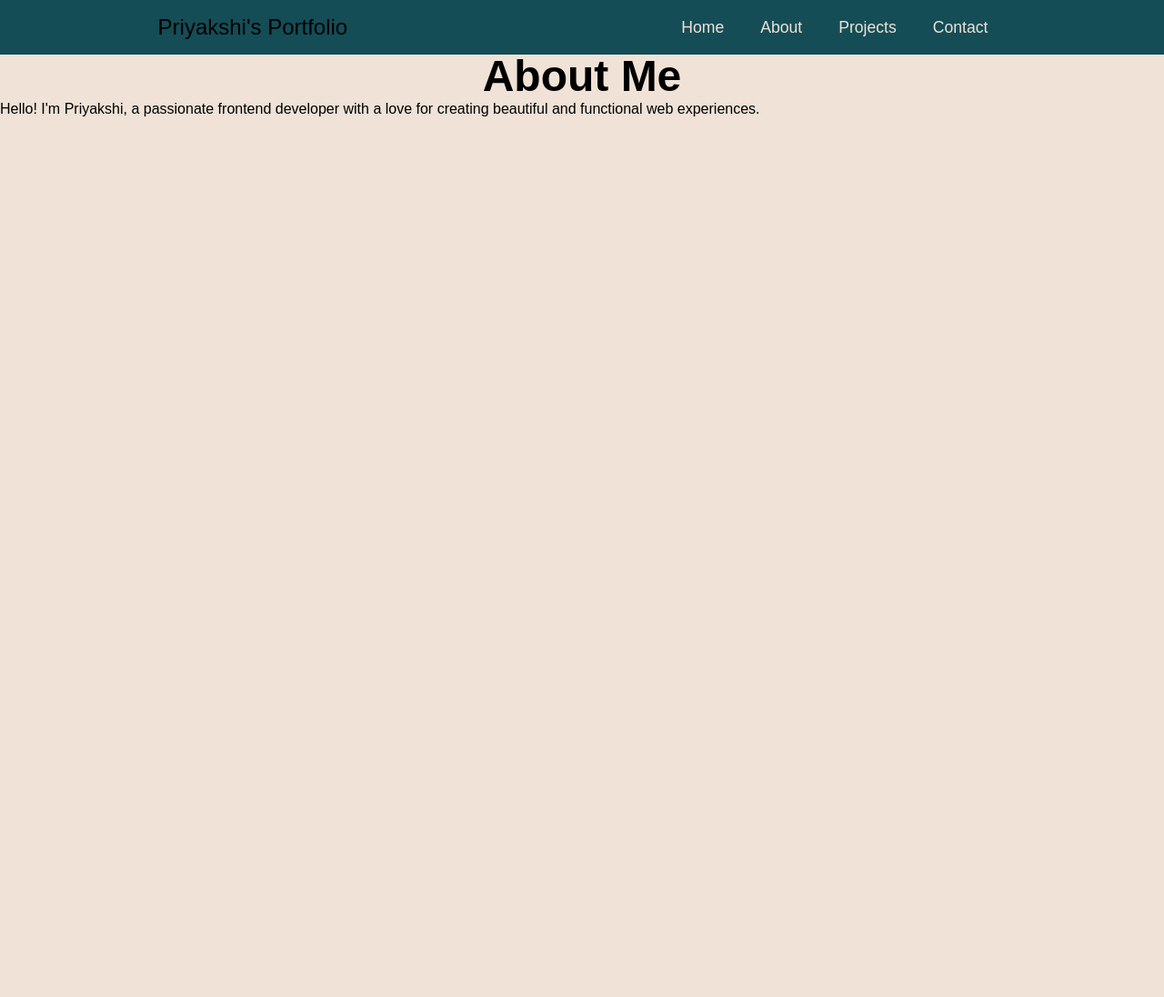
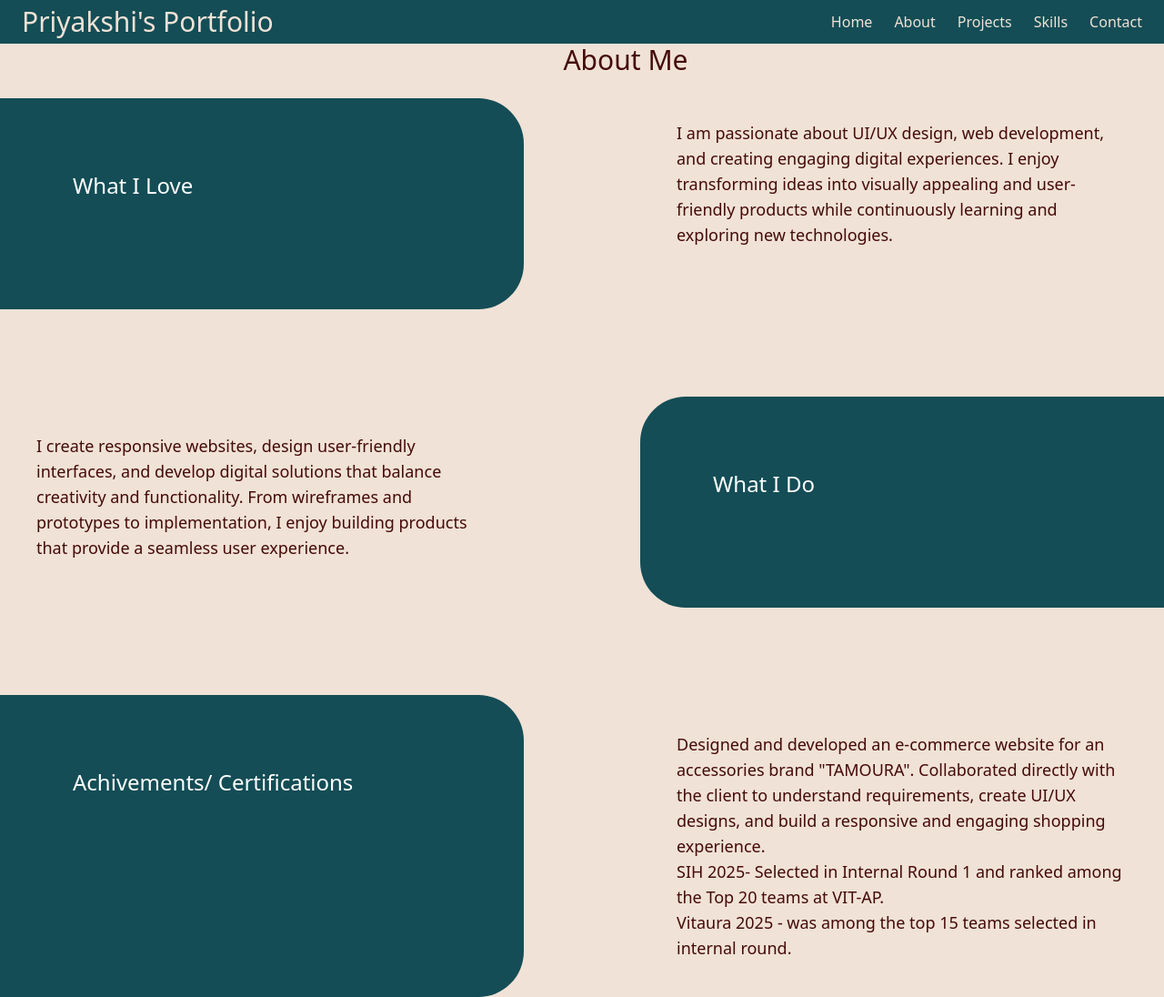
Before and after one commit to priyakshisonowal555/priyakshi-portfolio, a website: page about.html in a window 1280 px wide. Shown: the whole page at 91% size. Before the commit the page ends 800 px from the top, so only its background shows below. Drawn offline with nearby package versions, Linux system fonts and the light colour scheme.

Commit message:
made the about page

```diff
--- a/about.html
+++ b/about.html
@@ -4,28 +4,43 @@
         <meta charset="UTF-8">
         <meta name="viewport" content="width=device-width, initial-scale=1.0">
         <title>About Me</title>
-    <link rel="stylesheet" href="style.css">
-    <link rel="stylesheet" href="output.css">
+        <script src="https://cdn.tailwindcss.com"></script>
     </head>
-<body>
-    <nav>
-        <div class = "left">Priyakshi's Portfolio</div>
-        <div class = "right" >
-            <ul>
+    <body class="bg-[#f0e2d6]">
+        <nav class="flex items-center justify-between px-6 h-12 bg-[#144d56]">
+            <div class="font-medium text-3xl text-[#f0e2d6]">Priyakshi's Portfolio</div>
+            <div class="text-[#f0e2d6]">
+                <ul class="list-none flex justify-around gap-6">
                     <li><a href="index.html">Home</a></li>
                     <li><a href="about.html">About</a></li>
                     <li><a href="projects.html">Projects</a></li>
+                    <li><a href="skill.html">Skills</a></li>
                     <li><a href="contact.html">Contact</a></li>
                 </ul>
             </div>
         </nav>
+        <h1 class="text-red-950 text-3xl flex justify-around pl-24">About Me</h1>
+        <br><div class="grid grid-cols-2 gap-y-24 gap-x-32">
+            <div class="bg-[#144D56] py-10 rounded-r-[50px] px-10">
+                <h1 class="text-white text-2xl mb-10 py-10 px-10">What I Love</h1>
 
-    <main class="about">
-        <section class="about-section">
-            <h2 class="text-5xl font-bold text-center">About Me</h2>
-            <p>Hello! I'm Priyakshi, a passionate frontend developer with a love for creating beautiful and functional web experiences.</p>
-            <!-- Add more content about yourself here -->
-        </section>
-    </main>
+            </div>
+            <div>
+                <br><p class="text-red-950 text-lg px-10 flex justify-between">I am passionate about UI/UX design, web development, and creating engaging digital experiences. I enjoy transforming ideas into visually appealing and user-friendly products while continuously learning and exploring new technologies.</p>
+            </div>
+            <div>
+                <p class="text-red-950 text-lg py-10 px-10">I create responsive websites, design user-friendly interfaces, and develop digital solutions that balance creativity and functionality. From wireframes and prototypes to implementation, I enjoy building products that provide a seamless user experience.</p>
+            </div>
+            <div class="bg-[#144d56] py-10 rounded-l-[50px] px-10">
+                <h1 class="text-white text-2xl mb-10 py-10 px-10">What I Do</h1>
+            </div>
+            <div class="bg-[#144d56] py-10 px-10 rounded-r-[50px]">
+                <h1 class="text-white text-2xl mb-10 py-10 px-10">Achivements/ Certifications</h1>
+            </div>
+            <div>
+                <p class="text-red-950 text-lg py-10 px-10">Designed and developed an e-commerce website for an accessories brand "TAMOURA". Collaborated directly with the client to understand requirements, create UI/UX designs, and build a responsive and engaging shopping experience.<br>SIH 2025- Selected in Internal Round 1 and ranked among the Top 20 teams at VIT-AP.<br>Vitaura 2025 - was among the top 15 teams selected in internal round.</p>
+            </div>
+
+
+        </div>
     </body>
-</html>
```
Lines whose indentation alone changed are shown as unchanged.
